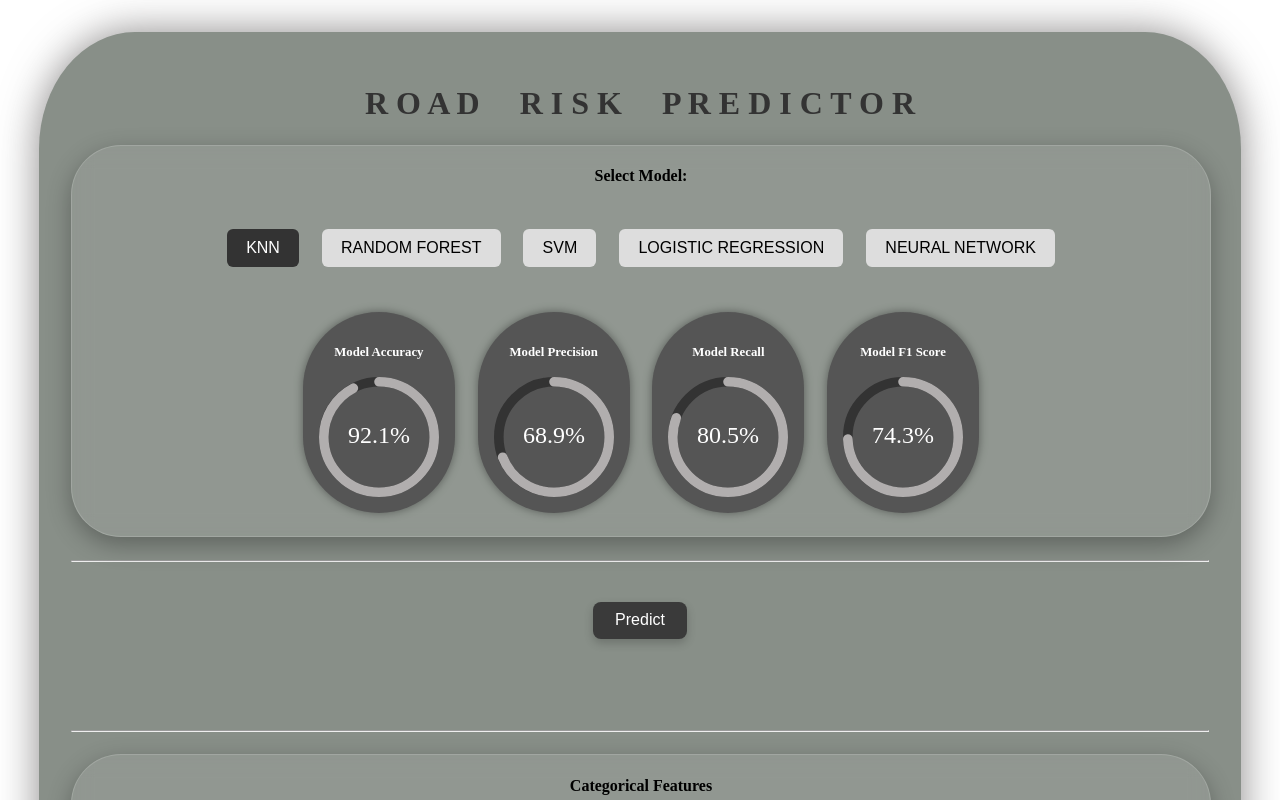
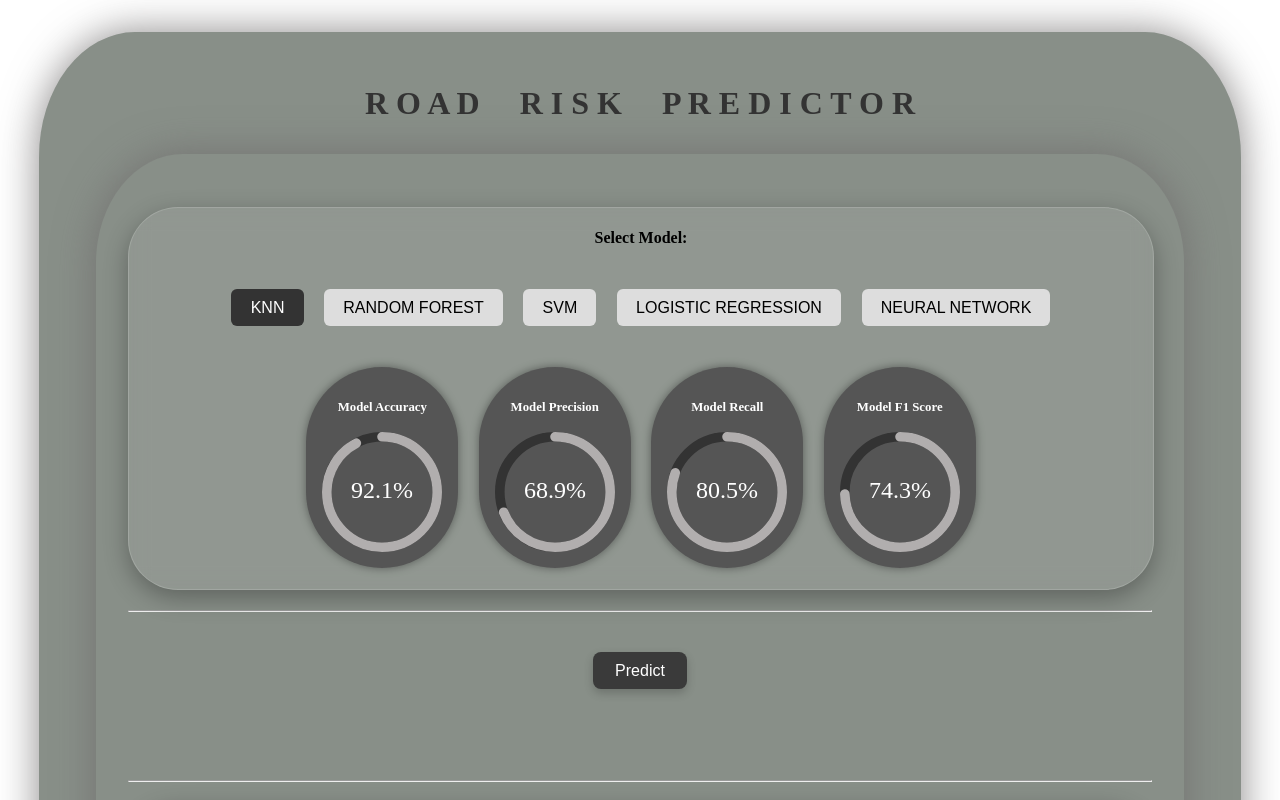
Before and after one commit to Jaturaput-Jongsubcharoen/ML_client, a React (Vite) app: page / in a window 1280 px wide. Shown: the top 800 px of the page. Built offline with nearby package versions, Linux system fonts and the light colour scheme.

Commit message:
Jaturaput_update25

```diff
--- a/src/App.jsx
+++ b/src/App.jsx
@@ -122,10 +122,10 @@ function App() {
 
   return (
     <>
-      <div>
+      <div className="container-for-body">
+        <h1>R O A D &nbsp;&nbsp;&nbsp; R I S K &nbsp;&nbsp;&nbsp; P R E D I C T O R</h1>
         <div className="container-for-body">
-        <h1>R O A D &nbsp;&nbsp;&nbsp; R I S K &nbsp;&nbsp;&nbsp; P R E D I C T O R</h1>
-          <div className="model-button-main-group">
+        <div className="model-button-main-group">
           <h4>Select Model:</h4>
           <div className="model-button-group">
             {['knn', 'random_forest', 'svm', 'logistic_regression', 'neural_network'].map((model) => (
@@ -281,8 +281,9 @@ function App() {
             </div>
           </div>
         </div>
+        </div>
         <br />
-        </div>
+
       </div>
     </>
   );
```
